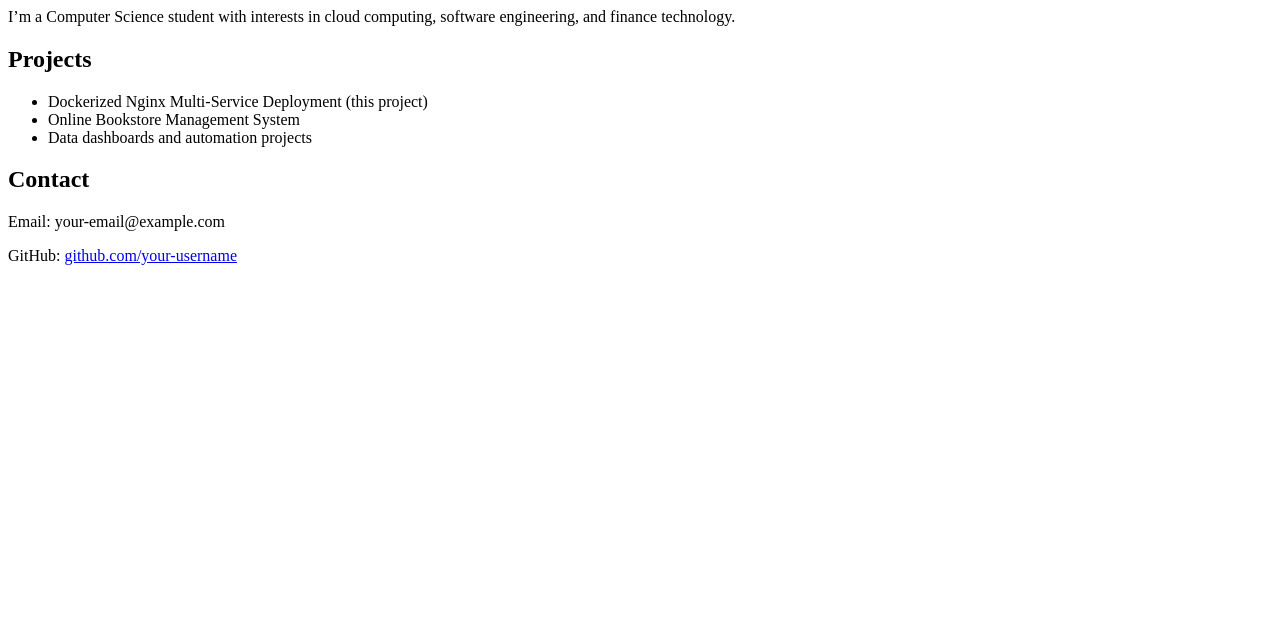
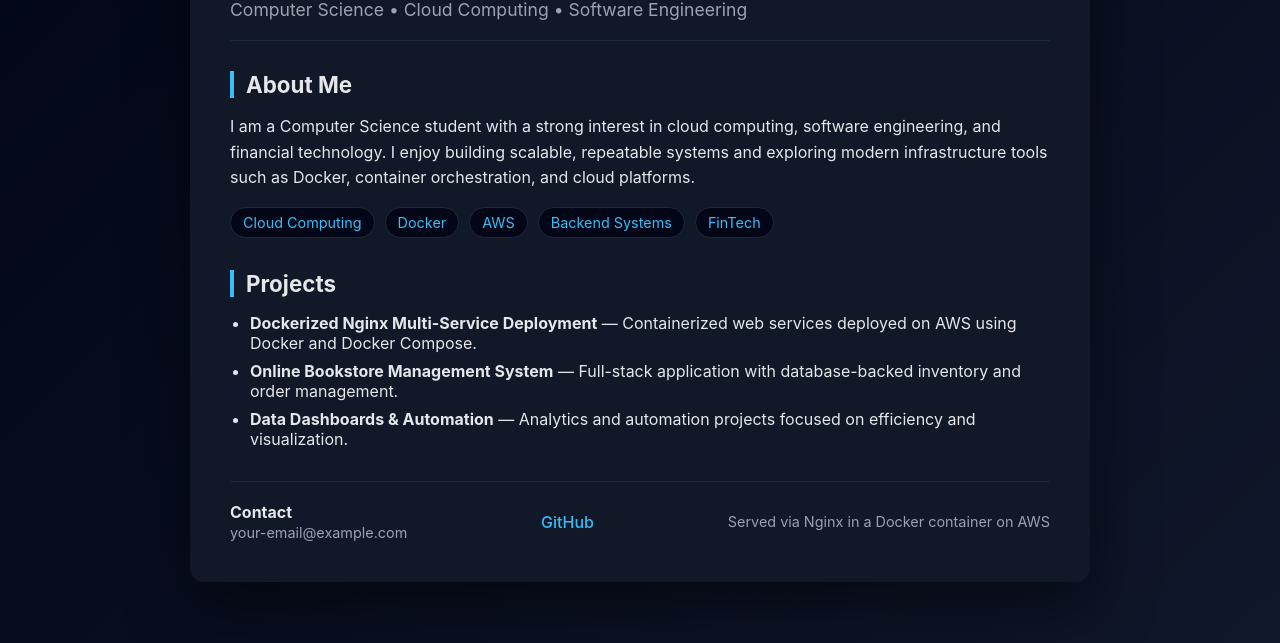
Before and after one commit to ethantongg/CSCE412-Containerization, a plain HTML site: page sites/site5/index.html in a window 1280 px wide. Shown: the part 157-800 px from the top of the page. Drawn offline with Linux system fonts and the light colour scheme.

Commit message:
updated site5

```diff
--- a/sites/site5/index.html
+++ b/sites/site5/index.html
@@ -1,25 +1,182 @@
 <!doctype html>
-<html>
+<html lang="en">
 <head>
   <meta charset="utf-8">
-  <title>Ethan Tong - Personal Site</title>
+  <title>Ethan Tong | Cloud & Software Engineer</title>
+
+  <style>
+    :root {
+      --bg: #0f172a;
+      --card: #111827;
+      --text: #e5e7eb;
+      --muted: #9ca3af;
+      --accent: #38bdf8;
+    }
+
+    * {
+      box-sizing: border-box;
+    }
+
+    body {
+      margin: 0;
+      font-family: -apple-system, BlinkMacSystemFont, "Segoe UI",
+                   Roboto, Helvetica, Arial, sans-serif;
+      background: linear-gradient(135deg, #020617, #0f172a);
+      color: var(--text);
+      min-height: 100vh;
+      display: flex;
+      align-items: center;
+      justify-content: center;
+    }
+
+    .container {
+      max-width: 900px;
+      width: 90%;
+      background: var(--card);
+      border-radius: 14px;
+      padding: 40px;
+      box-shadow: 0 25px 60px rgba(0, 0, 0, 0.5);
+    }
+
+    header {
+      border-bottom: 1px solid #1f2937;
+      padding-bottom: 20px;
+      margin-bottom: 30px;
+    }
+
+    header h1 {
+      margin: 0;
+      font-size: 2.5rem;
+      color: var(--accent);
+    }
+
+    header p {
+      margin: 6px 0 0;
+      color: var(--muted);
+      font-size: 1.1rem;
+    }
+
+    section {
+      margin-bottom: 32px;
+    }
+
+    section h2 {
+      margin-bottom: 12px;
+      font-size: 1.4rem;
+      border-left: 4px solid var(--accent);
+      padding-left: 12px;
+    }
+
+    section p {
+      color: var(--text);
+      line-height: 1.6;
+    }
+
+    ul {
+      padding-left: 20px;
+    }
+
+    ul li {
+      margin-bottom: 8px;
+      color: var(--text);
+    }
+
+    .tags {
+      display: flex;
+      flex-wrap: wrap;
+      gap: 10px;
+      margin-top: 10px;
+    }
+
+    .tag {
+      background: #020617;
+      border: 1px solid #1f2937;
+      color: var(--accent);
+      padding: 6px 12px;
+      border-radius: 999px;
+      font-size: 0.9rem;
+    }
+
+    footer {
+      border-top: 1px solid #1f2937;
+      padding-top: 20px;
+      display: flex;
+      flex-wrap: wrap;
+      gap: 20px;
+      justify-content: space-between;
+      align-items: center;
+    }
+
+    footer a {
+      color: var(--accent);
+      text-decoration: none;
+      font-weight: 500;
+    }
+
+    footer a:hover {
+      text-decoration: underline;
+    }
+
+    .note {
+      font-size: 0.9rem;
+      color: var(--muted);
+    }
+  </style>
 </head>
+
 <body>
-  <h1>Ethan Tong</h1>
-  <p>Welcome to my personal site hosted in an Nginx Docker container on AWS.</p>
+  <div class="container">
 
-  <h2>About Me</h2>
-  <p>I’m a Computer Science student with interests in cloud computing, software engineering, and finance technology.</p>
+    <header>
+      <h1>Ethan Tong</h1>
+      <p>Computer Science • Cloud Computing • Software Engineering</p>
+    </header>
 
-  <h2>Projects</h2>
-  <ul>
-    <li>Dockerized Nginx Multi-Service Deployment (this project)</li>
-    <li>Online Bookstore Management System</li>
-    <li>Data dashboards and automation projects</li>
-  </ul>
+    <section>
+      <h2>About Me</h2>
+      <p>
+        I am a Computer Science student with a strong interest in cloud computing,
+        software engineering, and financial technology. I enjoy building scalable,
+        repeatable systems and exploring modern infrastructure tools such as Docker,
+        container orchestration, and cloud platforms.
+      </p>
 
-  <h2>Contact</h2>
-  <p>Email: your-email@example.com</p>
-  <p>GitHub: <a href="https://github.com/ethantongg">github.com/your-username</a></p>
+      <div class="tags">
+        <div class="tag">Cloud Computing</div>
+        <div class="tag">Docker</div>
+        <div class="tag">AWS</div>
+        <div class="tag">Backend Systems</div>
+        <div class="tag">FinTech</div>
+      </div>
+    </section>
+
+    <section>
+      <h2>Projects</h2>
+      <ul>
+        <li><strong>Dockerized Nginx Multi-Service Deployment</strong> — Containerized
+            web services deployed on AWS using Docker and Docker Compose.</li>
+        <li><strong>Online Bookstore Management System</strong> — Full-stack application
+            with database-backed inventory and order management.</li>
+        <li><strong>Data Dashboards & Automation</strong> — Analytics and automation
+            projects focused on efficiency and visualization.</li>
+      </ul>
+    </section>
+
+    <footer>
+      <div>
+        <strong>Contact</strong><br>
+        <span class="note">your-email@example.com</span>
+      </div>
+
+      <div>
+        <a href="https://github.com/ethantongg" target="_blank">GitHub</a>
+      </div>
+
+      <div class="note">
+        Served via Nginx in a Docker container on AWS
+      </div>
+    </footer>
+
+  </div>
 </body>
 </html>
```
